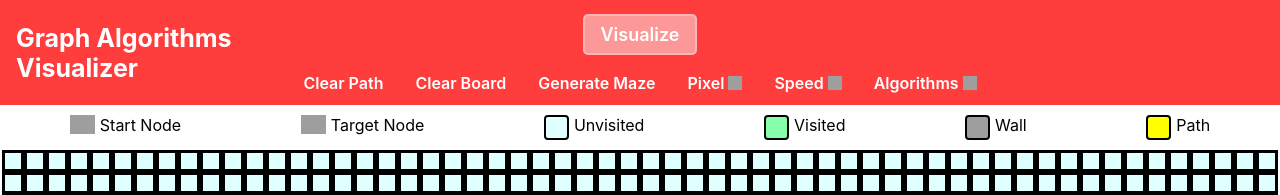
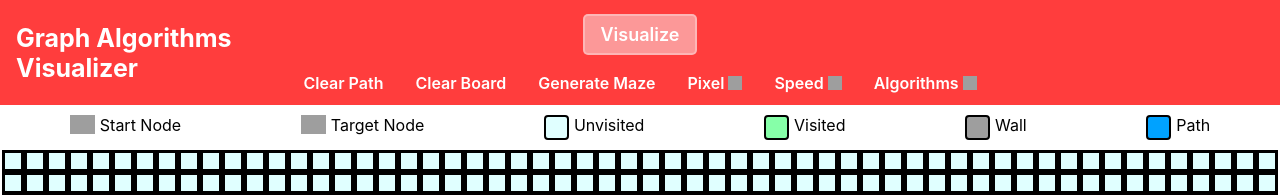
Before and after one commit to RohanKrMahato/GraphAlgorithmsVisualizer, a React (Create React App) app: page / in a window 1280 px wide. Shown: the top 195 px of the page. Built offline with nearby package versions, Linux system fonts and the light colour scheme; grey boxes are pictures that could not be loaded.

Commit message:
3:38 am 20/5/24 backup

```diff
--- a/src/App.css
+++ b/src/App.css
@@ -44,7 +44,7 @@
 
   100% {
       transform: scale(1);
-      background-color: yellow;
+      background-color: rgb(0, 162, 255);
   }
 }
 
--- a/src/components/guidebar/Guidebar.css
+++ b/src/components/guidebar/Guidebar.css
@@ -49,5 +49,5 @@
     background-size: cover;
 }
 .guidepath{
-    background-color: yellow;
+    background-color: rgb(0, 162, 255);
 }
--- a/src/index.css
+++ b/src/index.css
@@ -44,6 +44,7 @@ code {
   --light-text: #686673;
   --light-dot: #adaac0;
   --wall-clr: #0c3547;
-  --path-clr: #fffe6a;
+  /* --path-clr: #fffe6a; */
+  --path-clr: rgb(0, 162, 255);
   --visited-clr: #86ffa8;
 }
```
